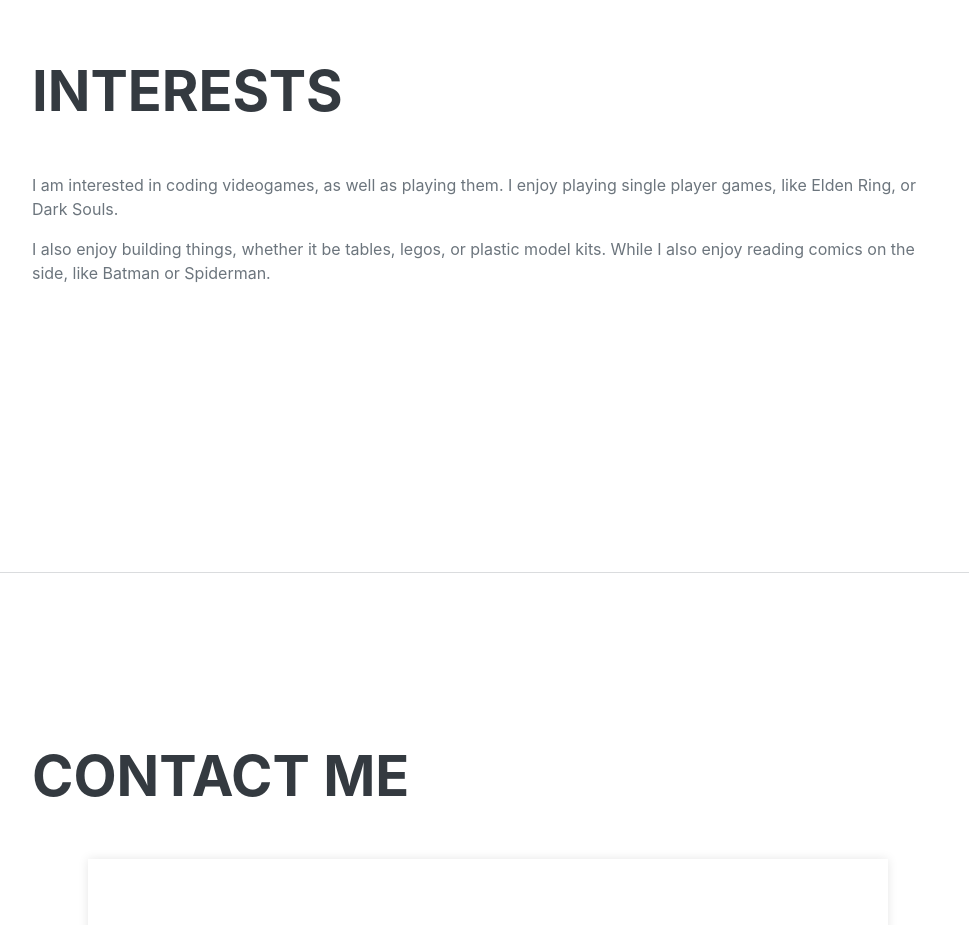
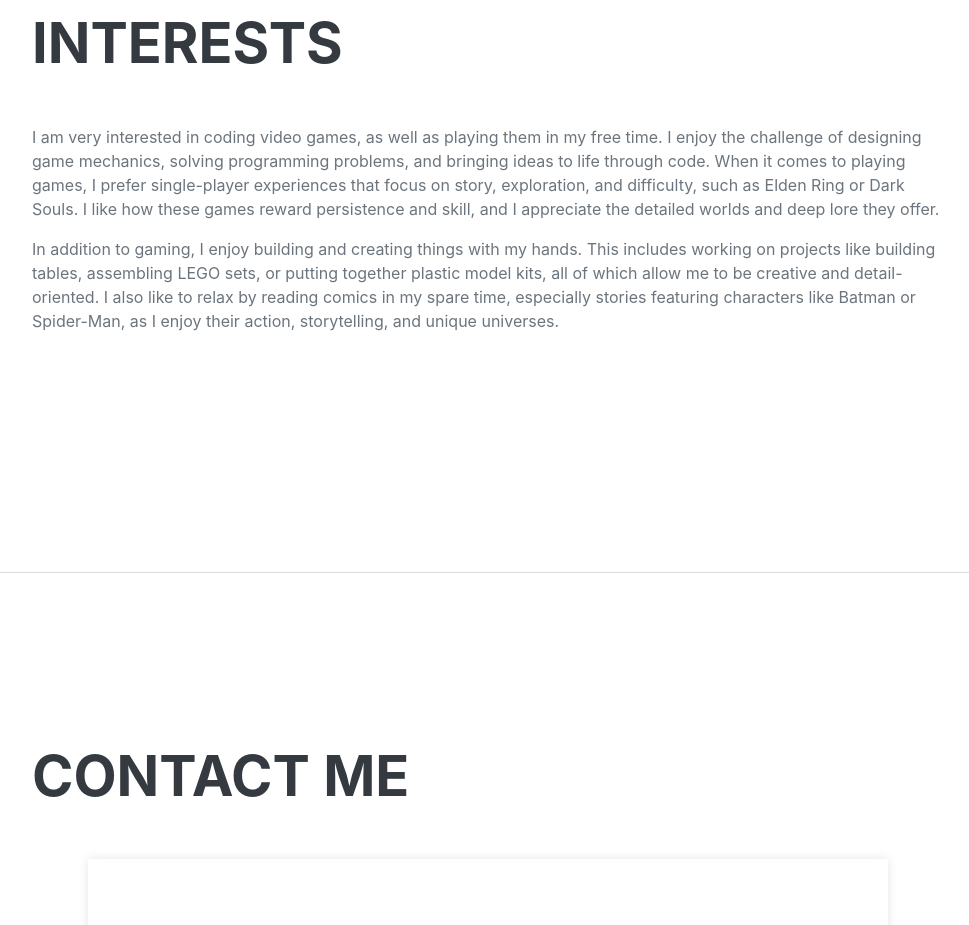
Before and after one commit to jzapdos/startbootstrap-resume-gh-pages, a plain HTML site: page index.html in a window 1280 px wide. Shown: the part 3640-4565 px from the top of the page, without its empty margins (288-1257 px from the left). Drawn offline with nearby package versions, Linux system fonts and the light colour scheme; a web font is replaced by a local one.

Commit message:
Enhance interests section with detailed descriptions
Expanded the interests section to provide more detail about coding video games, building projects, and reading comics.

```diff
--- a/index.html
+++ b/index.html
@@ -138,8 +138,8 @@
             <section class="resume-section" id="interests">
                 <div class="resume-section-content">
                     <h2 class="mb-5">Interests</h2>
-                    <p>I am interested in coding videogames, as well as playing them. I enjoy playing single player games, like Elden Ring, or Dark Souls.</p>
-                    <p class="mb-0">I also enjoy building things, whether it be tables, legos, or plastic model kits. While I also enjoy reading comics on the side, like Batman or Spiderman.</p>
+                    <p>I am very interested in coding video games, as well as playing them in my free time. I enjoy the challenge of designing game mechanics, solving programming problems, and bringing ideas to life through code. When it comes to playing games, I prefer single-player experiences that focus on story, exploration, and difficulty, such as Elden Ring or Dark Souls. I like how these games reward persistence and skill, and I appreciate the detailed worlds and deep lore they offer.</p>
+                    <p class="mb-0">In addition to gaming, I enjoy building and creating things with my hands. This includes working on projects like building tables, assembling LEGO sets, or putting together plastic model kits, all of which allow me to be creative and detail-oriented. I also like to relax by reading comics in my spare time, especially stories featuring characters like Batman or Spider-Man, as I enjoy their action, storytelling, and unique universes.</p>
                 </div>
             </section>
             <hr class="m-0" />
```
